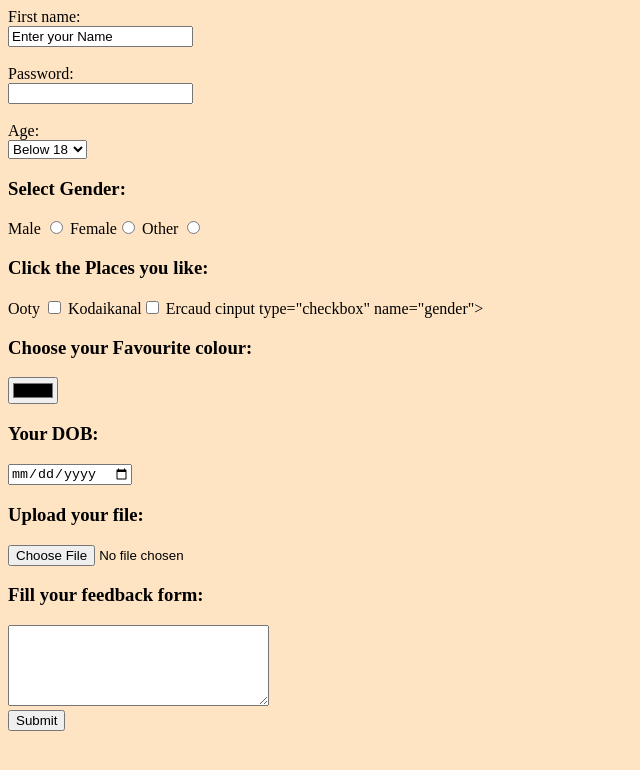
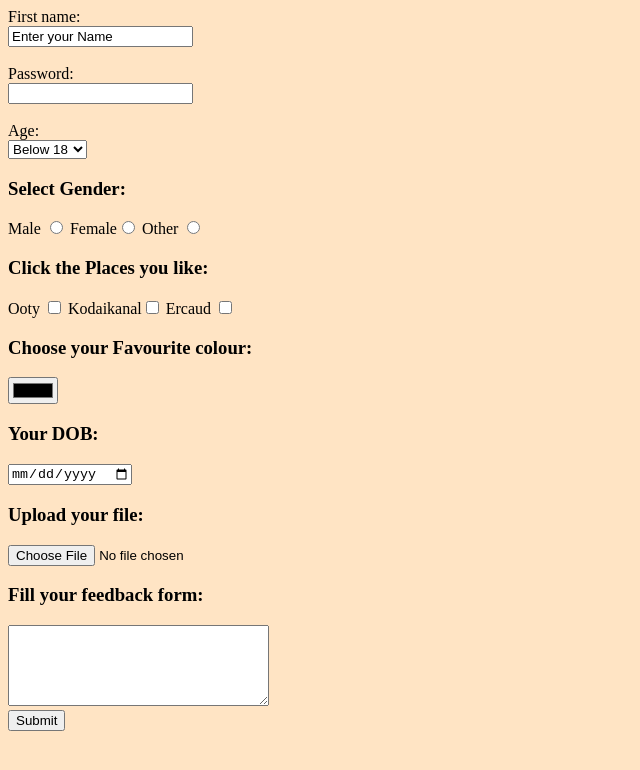
Before and after one commit to Sathana-21/sathana, a plain HTML site: page index.html in a window 1280 px wide. Shown: the whole page, without its empty margins (0-640 px from the left). Drawn offline with Linux system fonts and the light colour scheme.

Commit message:
Update index.html

```diff
--- a/index.html
+++ b/index.html
@@ -23,8 +23,10 @@
 <label> Other </label><input type="radio" name="gender">
 
 <h3>Click the Places you like: </h3>
-<label> Ooty </label> <input type="checkbox" name="gender"> <label>Kodaikanal</label><input type="checkbox" name="gender">
- <label> Ercaud </label>cinput type="checkbox" name="gender"><br> <h3>Choose your Favourite colour:</h3>
+<label> Ooty </label> <input type="checkbox" name="places">
+ <label>Kodaikanal</label><input type="checkbox" name="places">
+ <label> Ercaud </label><input type="checkbox" name="places"><br>
+ <h3>Choose your Favourite colour:</h3>
 <input type="color" value="red"><br>
  <h3>Your DOB:</h3>
 <input type="date"><br>
```
